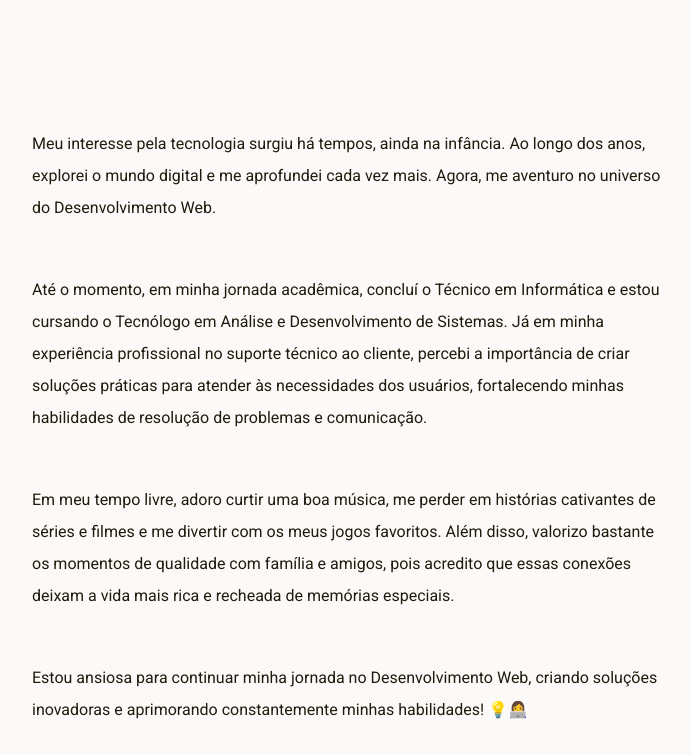
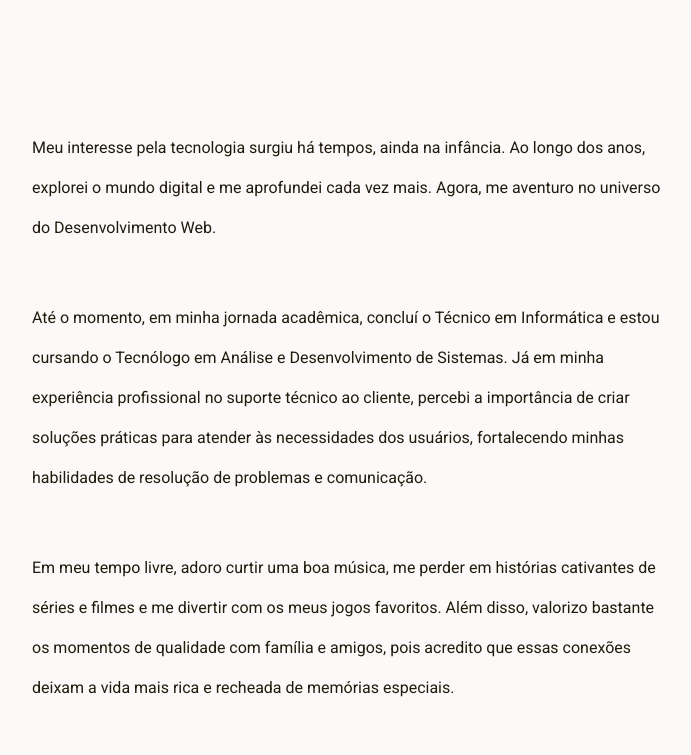
Before and after one commit to deboranuness/portfolio_deboranunes, a plain HTML site: page index.html in a window 1280 px wide. Shown: the part 900-1655 px from the top of the page, without its empty margins (288-979 px from the left). Drawn offline with Linux system fonts and the light colour scheme; a script that the page names is missing.

Commit message:
Organização dos arquivos em CSS

```diff
--- a/css/styles.css
+++ b/css/styles.css
@@ -1,5 +1,6 @@
 @import url('https://fonts.googleapis.com/css2?family=Roboto:ital,wght@0,100;0,300;0,400;0,500;0,700;0,900;1,100;1,300;1,400;1,500;1,700;1,900&display=swap');
 
+/**PALETA DE CORES | COLLOR PALLETE**/
 :root {
     --text: #211a0d;
     --background: #fcfaf8;
@@ -16,6 +17,7 @@
     --dm_secondary: #17161d;
     --dm_accent: #f9c56c;
 }
+
 *{
     margin: 0;
     padding: 0;
@@ -27,6 +29,7 @@ html{
     color: var(--text);
 }
 
+/**CABEÇALHO | HEADER**/
 header {
     padding: 50px 150px;
     display: flex;
@@ -42,16 +45,16 @@ header {
 nav {
     text-align: center;
 }
-
 nav a {
     color: var(--text);
     text-decoration: none;
     padding: 10px 20px;
 }
-
 nav a:hover {
     color: var(--accent);
 }
+
+/**HOME | PARAGRAPHS**/
 .home{
     display: flex;
     justify-content: space-between;
@@ -152,7 +155,7 @@ main{
     margin: 100px 0;
 }
 .common_paragraph, .main_paragraph{
-    line-height: 2;
+    line-height: 2.5;
 }
 .main_paragraph{
     margin: 50px 0;
```
